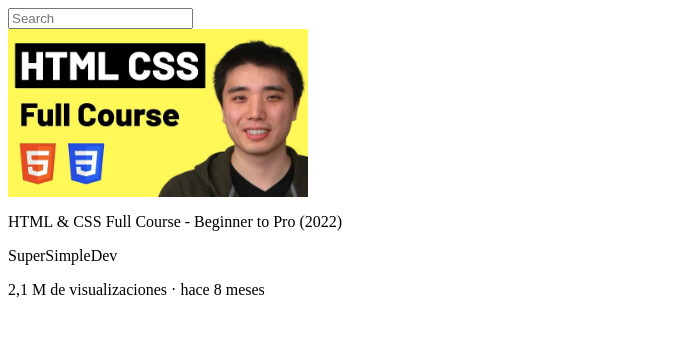
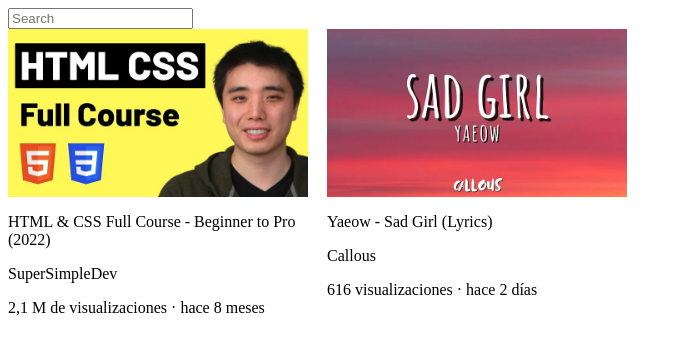
Before and after one commit to alexhSaavedra/hmtlcssyoutube, a plain HTML site: page youtube.html in a window 1280 px wide. Shown: the whole page, without its empty margins (0-682 px from the left). Drawn offline with Linux system fonts and the light colour scheme.

Commit message:
learning abouth divs

```diff
--- a/youtube.html
+++ b/youtube.html
@@ -6,17 +6,34 @@
     <meta name="viewport" content="width=device-width, initial-scale=1.0" />
     <title>youtube.com clone</title>
     <style>
+      .search-bar {
+        display: block;
+      }
       .thumbnail {
         width: 300px;
         display: block;
+      }
+      .video-preview {
+        vertical-align: top;
+        width: 300px;
+        display: inline-block;
+        margin-right: 15px;
       }
     </style>
   </head>
   <body>
     <input type="text" class="search-bar" placeholder="Search" />
-    <img class="thumbnail" src="./thumbmail/thumbnail2.webp" alt="" />
-    <p>HTML & CSS Full Course - Beginner to Pro (2022)</p>
-    <p>SuperSimpleDev</p>
-    <p>2,1 M de visualizaciones &#183; hace 8 meses</p>
+    <div class="video-preview">
+      <img class="thumbnail" src="./thumbmail/thumbnail2.webp" alt="" />
+      <p>HTML & CSS Full Course - Beginner to Pro (2022)</p>
+      <p>SuperSimpleDev</p>
+      <p>2,1 M de visualizaciones &#183; hace 8 meses</p>
+    </div>
+    <div class="video-preview">
+      <img class="thumbnail" src="./thumbmail/thumbnail3.webp" alt="" />
+      <p>Yaeow - Sad Girl (Lyrics)</p>
+      <p>Callous</p>
+      <p>616 visualizaciones &#183; hace 2 días</p>
+    </div>
   </body>
 </html>
```
Also changed, not shown: thumbmail/thumbnail3.webp (added).
